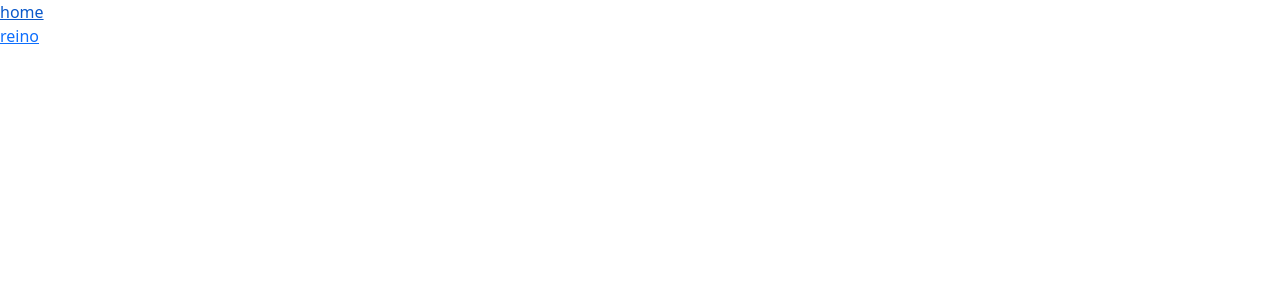
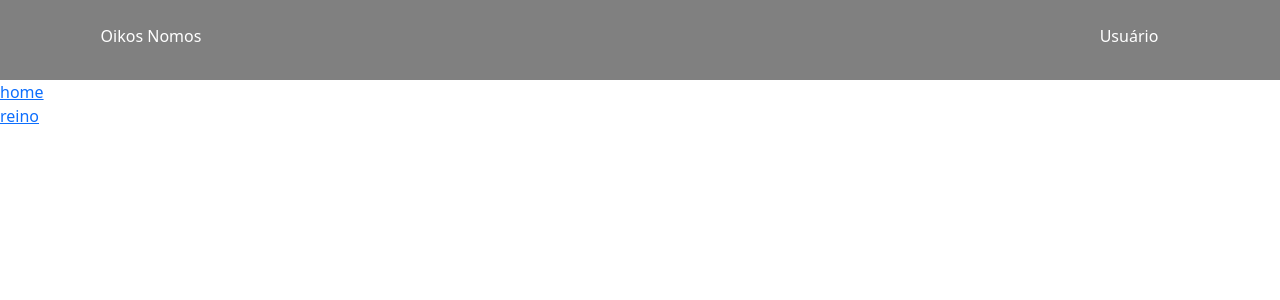
Before and after one commit to mattewar/oikos-nomos, a React (Create React App) app: page / in a window 1280 px wide. Shown: the top 300 px of the page. Built offline with nearby package versions, Linux system fonts and the light colour scheme.

Commit message:
Criado header comum

```diff
--- a/src/App.tsx
+++ b/src/App.tsx
@@ -8,11 +8,12 @@ import {
 import 'bootstrap/dist/css/bootstrap.min.css';
 import Home from './screens/Home';
 import Realm from './screens/Realm';
+import Header from './screens/Header';
 
 function App() {
-  console.log(1);
   return (
     <BrowserRouter>
+    <Header></Header>
       <Routes>
         <Route path="/realm" element={<Realm />} />
         <Route path="/" element={<Home />} />
--- /dev/null
+++ b/src/screens/Header.tsx
@@ -0,0 +1,18 @@
+import { Col, Row } from "react-bootstrap"
+import { Link } from "react-router-dom"
+
+function Header() {
+
+    return (
+        <>
+            <Row style={{  color: "white", backgroundColor: "gray", height: 80 }}>
+                <Col sm={6} md={4} lg={3} className="text-center py-4 "><Link className="text-decoration-none text-reset" to="/">
+                Oikos Nomos</Link></Col>
+                <Col sm={0} md={4} lg={6} className="text-center py-4 d-sm-none d-md-block d-lg-block"></Col>
+                <Col sm={6} md={4} lg={3} className="text-center py-4">Usuário</Col>
+            </Row>
+        </>
+    )
+}
+
+export default Header
```
